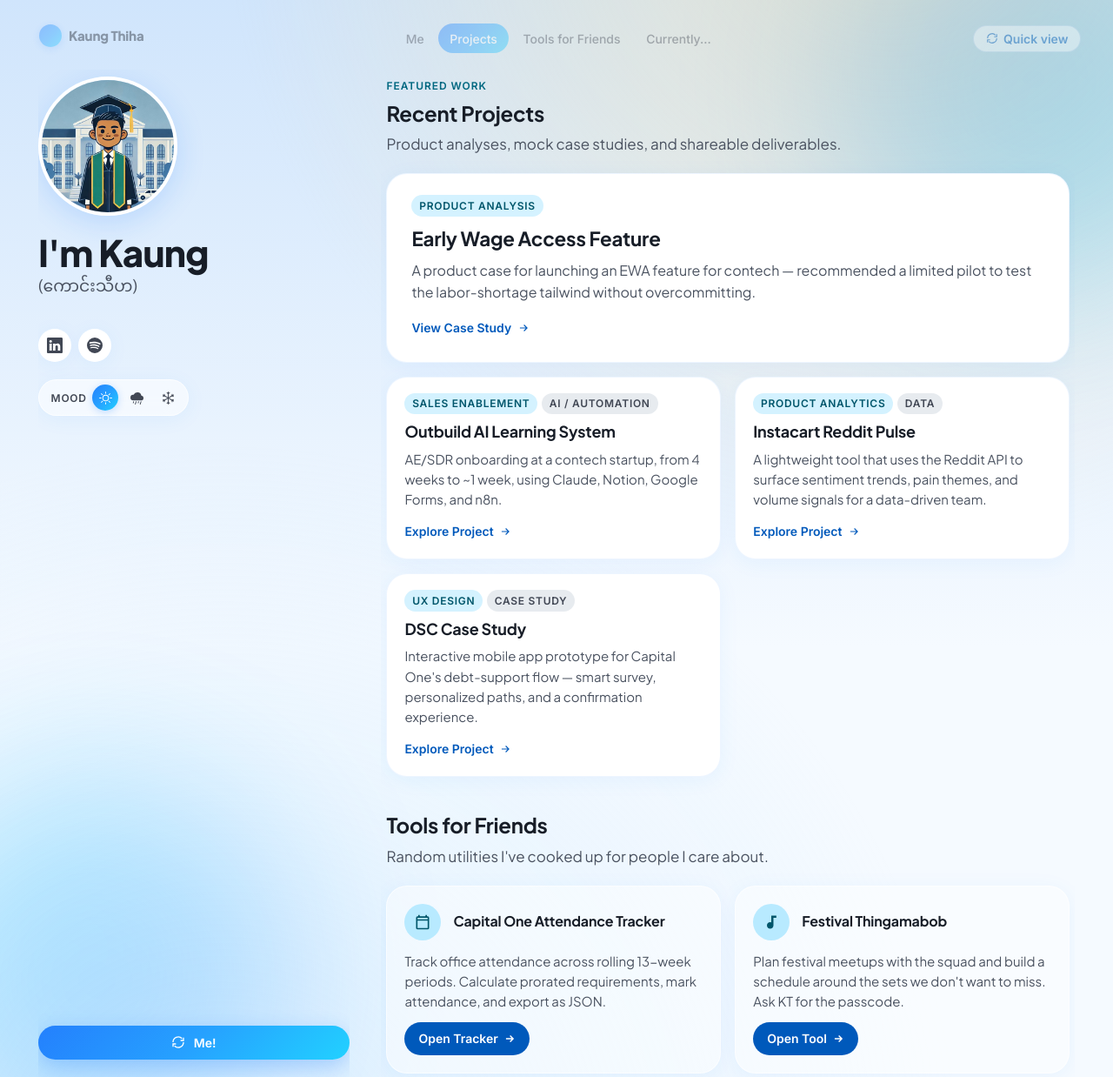
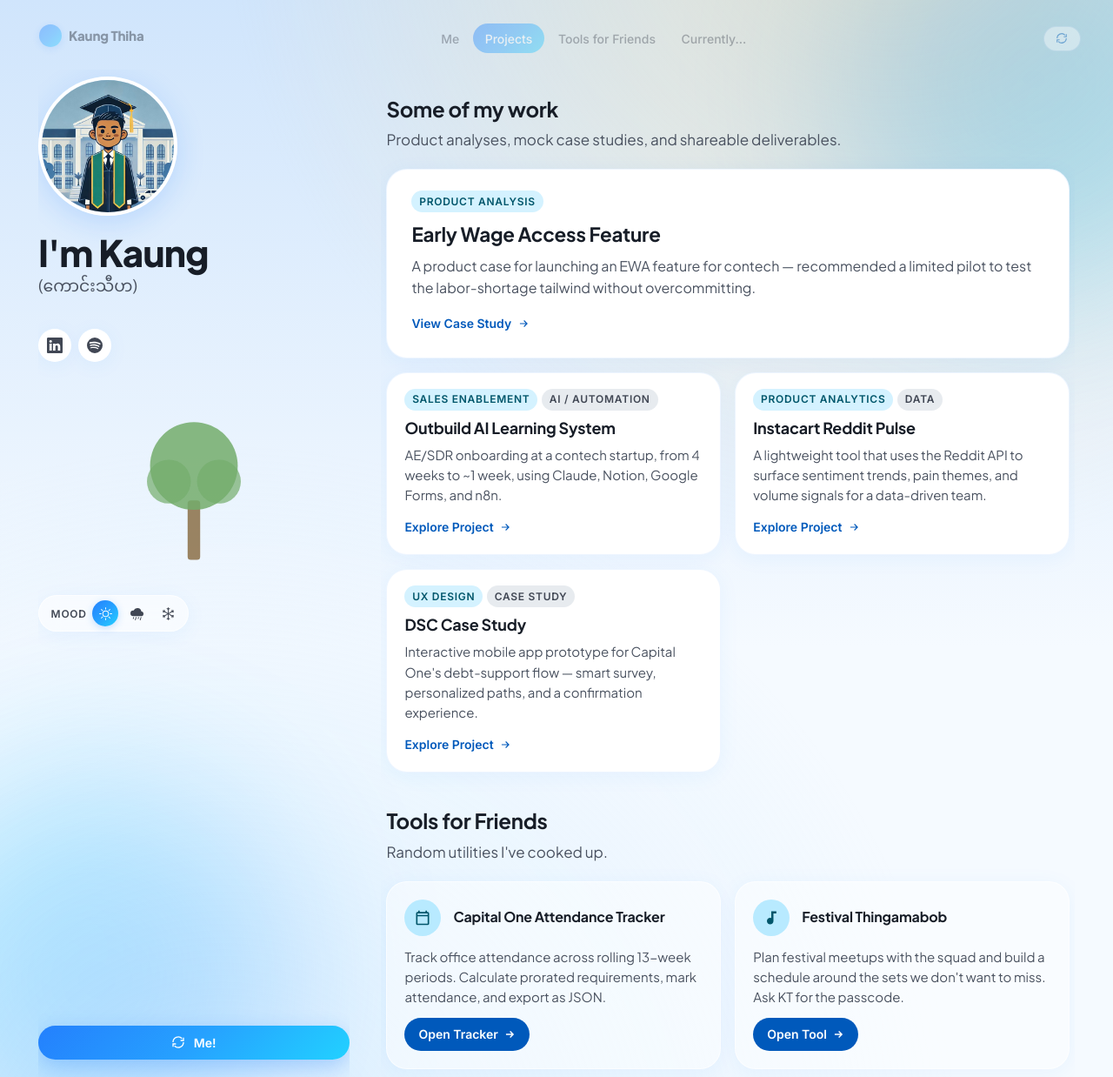
Before and after one commit to kaungthiha/kaungthiha.github.io, a Jekyll site: the page built from index.html, in a window 1280 px wide. Shown: the whole page at 87% size. Built offline with Jekyll 4.4.1, drawn with Linux system fonts in a browser that asks for light colours; a script that is not in the unit is left out; the list of posts is cut into pages by our own code; some of the changed lines change nothing that is shown.

Commit message:
tree add

```diff
--- a/_layouts/default.html
+++ b/_layouts/default.html
@@ -62,7 +62,9 @@
 </main>
 
 <!-- JavaScript -->
+<script src="https://unpkg.com/three@0.158.0/build/three.min.js" defer></script>
 <script src="{{ site.baseurl }}/assets/js/weather.js" defer></script>
+<script src="{{ site.baseurl }}/assets/js/tree.js" defer></script>
 <script src="{{ site.baseurl }}/assets/js/ripple.js" defer></script>
 
 </body>
--- a/assets/css/editorial.css
+++ b/assets/css/editorial.css
@@ -278,6 +278,39 @@
   align-items: center;
   gap: 0.4rem;
   flex-shrink: 0;
+}
+
+/* Seasonal tree visualization — sits between socials and weather control */
+.tree-canvas-host {
+  width: 100%;
+  align-self: stretch;
+  height: clamp(140px, 22vw, 220px);
+  position: relative;
+  display: flex;
+  align-items: center;
+  justify-content: center;
+  margin: 0.25rem 0;
+}
+.tree-canvas-host canvas {
+  display: block;
+  width: 100% !important;
+  height: 100% !important;
+  background: transparent;
+}
+.tree-canvas-host .tree-fallback {
+  width: clamp(120px, 60%, 180px);
+  height: 100%;
+  opacity: 0.85;
+}
+
+/* Mobile sizing per spec */
+@media (max-width: 720px) {
+  .tree-canvas-host {
+    height: clamp(140px, 28vw, 190px);
+    max-width: 320px;
+    margin-left: auto;
+    margin-right: auto;
+  }
 }
 
 /* Weather mood — sits in the identity column under the socials */
--- /dev/null
+++ b/assets/js/tree.js
@@ -0,0 +1,344 @@
+/* ──────────────────────────────────────────────────────────────────────
+   Minimalist seasonal tree — Three.js
+   - Sits in the identity column, listens to the weather:change event
+   - Three modes: sunny | rainy | snowy
+   - Smooth color/opacity tween between modes
+   - Subtle canopy sway, falling snow particles in snowy
+   - SVG fallback if WebGL or THREE unavailable
+   - Respects prefers-reduced-motion (no sway, no particles)
+   - Pauses RAF when tab hidden
+   ────────────────────────────────────────────────────────────────────── */
+
+(function () {
+  'use strict';
+
+  const host = document.getElementById('tree-canvas-host');
+  if (!host) return;
+
+  const reduceMotion = window.matchMedia('(prefers-reduced-motion: reduce)').matches;
+
+  // ── WebGL availability check ───────────────────────────────────────
+  function hasWebGL() {
+    try {
+      const c = document.createElement('canvas');
+      return !!(window.WebGLRenderingContext &&
+        (c.getContext('webgl') || c.getContext('experimental-webgl')));
+    } catch (_) { return false; }
+  }
+
+  function renderFallback(mode) {
+    // Static SVG tree — colors track the current mode
+    const palette = {
+      sunny: { canopy: '#5fa052', trunk: '#8b6f47' },
+      rainy: { canopy: '#3e6f3a', trunk: '#6f5638' },
+      snowy: { canopy: '#cfdde3', trunk: '#6f5638' },
+    }[mode || 'sunny'];
+    host.innerHTML = `
+      <svg class="tree-fallback" viewBox="0 0 100 120" aria-hidden="true">
+        <rect x="46" y="74" width="8" height="38" rx="2" fill="${palette.trunk}"/>
+        <circle cx="50" cy="52" r="28" fill="${palette.canopy}" opacity="0.85"/>
+        <circle cx="34" cy="62" r="14" fill="${palette.canopy}" opacity="0.7"/>
+        <circle cx="66" cy="62" r="14" fill="${palette.canopy}" opacity="0.7"/>
+      </svg>
+    `;
+  }
+
+  if (typeof THREE === 'undefined' || !hasWebGL()) {
+    renderFallback('sunny');
+    // Still listen to weather changes to recolor the SVG
+    window.addEventListener('weather:change', e => renderFallback(e.detail.mode));
+    window.TreeScene = { setMode: renderFallback };
+    return;
+  }
+
+  // ── Scene ──────────────────────────────────────────────────────────
+  const scene    = new THREE.Scene();
+  const camera   = new THREE.PerspectiveCamera(35, 1, 0.1, 50);
+  camera.position.set(0, 1.5, 5.6);
+  camera.lookAt(0, 1.4, 0);
+
+  const renderer = new THREE.WebGLRenderer({ alpha: true, antialias: true, powerPreference: 'low-power' });
+  renderer.setPixelRatio(Math.min(window.devicePixelRatio || 1, 2));
+  renderer.setClearColor(0x000000, 0);
+  host.appendChild(renderer.domElement);
+
+  // Lights
+  const ambient    = new THREE.AmbientLight(0xffffff, 0.7);
+  const directional = new THREE.DirectionalLight(0xfff7e6, 0.6);
+  directional.position.set(2.5, 4, 3);
+  scene.add(ambient, directional);
+
+  // ── Tree ──────────────────────────────────────────────────────────
+  const tree = new THREE.Group();
+  scene.add(tree);
+
+  // Trunk
+  const trunkMat = new THREE.MeshStandardMaterial({ color: 0x8b6f47, roughness: 0.9 });
+  const trunkGeom = new THREE.CylinderGeometry(0.12, 0.18, 1.4, 10);
+  const trunk = new THREE.Mesh(trunkGeom, trunkMat);
+  trunk.position.y = 0.7;
+  tree.add(trunk);
+
+  // Canopy group — this is what sways
+  const canopy = new THREE.Group();
+  canopy.position.y = 1.5;
+  tree.add(canopy);
+
+  // Branches — 4 angled cylinders
+  const branchMat  = new THREE.MeshStandardMaterial({ color: 0x6f5638, roughness: 0.9 });
+  const branchGeom = new THREE.CylinderGeometry(0.04, 0.08, 0.95, 6);
+  const branchTransforms = [
+    { rx:  0.0, rz:  0.65 },
+    { rx:  0.0, rz: -0.65 },
+    { rx:  0.65, rz: 0.0 },
+    { rx: -0.65, rz: 0.0 },
+  ];
+  branchTransforms.forEach(b => {
+    const branch = new THREE.Mesh(branchGeom, branchMat);
+    branch.rotation.set(b.rx, 0, b.rz);
+    // Re-anchor so the branch base sits at canopy origin
+    const offset = 0.45;
+    branch.position.set(
+      Math.sin(b.rz) * offset,
+      Math.cos(b.rz) * Math.cos(b.rx) * offset,
+      Math.sin(-b.rx) * offset
+    );
+    canopy.add(branch);
+  });
+
+  // Leaves — instanced spheres distributed in an oblate cloud
+  const LEAF_COUNT = 56;
+  const leafGeom   = new THREE.SphereGeometry(0.18, 8, 6);
+  const leafMat    = new THREE.MeshStandardMaterial({
+    color: 0x5fa052, roughness: 0.7, transparent: true, opacity: 1, depthWrite: true
+  });
+  const leaves = new THREE.InstancedMesh(leafGeom, leafMat, LEAF_COUNT);
+  leaves.instanceMatrix.setUsage(THREE.StaticDrawUsage);
+
+  const dummy = new THREE.Object3D();
+  for (let i = 0; i < LEAF_COUNT; i++) {
+    const theta = Math.random() * Math.PI * 2;
+    const phi   = Math.acos(2 * Math.random() - 1);
+    const r     = 0.65 + Math.random() * 0.4;
+    dummy.position.set(
+      r * Math.sin(phi) * Math.cos(theta),
+      0.55 + r * Math.cos(phi) * 0.7,    // flatten vertically
+      r * Math.sin(phi) * Math.sin(theta)
+    );
+    const s = 0.7 + Math.random() * 0.6;
+    dummy.scale.setScalar(s);
+    dummy.rotation.set(Math.random() * 0.4, Math.random() * Math.PI, Math.random() * 0.4);
+    dummy.updateMatrix();
+    leaves.setMatrixAt(i, dummy.matrix);
+  }
+  canopy.add(leaves);
+
+  // Snow caps — small white spheres scattered in upper canopy. Opacity tracks mode.
+  const CAP_COUNT = 10;
+  const capGeom = new THREE.SphereGeometry(0.13, 8, 6);
+  const capMat  = new THREE.MeshStandardMaterial({
+    color: 0xffffff, roughness: 0.55, transparent: true, opacity: 0
+  });
+  const caps = new THREE.InstancedMesh(capGeom, capMat, CAP_COUNT);
+  for (let i = 0; i < CAP_COUNT; i++) {
+    const theta = Math.random() * Math.PI * 2;
+    const r     = 0.5 + Math.random() * 0.5;
+    dummy.position.set(
+      r * Math.cos(theta),
+      0.85 + Math.random() * 0.35,
+      r * Math.sin(theta)
+    );
+    const sx = 1 + Math.random() * 0.3;
+    dummy.scale.set(sx, 0.55, sx);     // flatten — snow cap shape
+    dummy.rotation.set(0, 0, 0);
+    dummy.updateMatrix();
+    caps.setMatrixAt(i, dummy.matrix);
+  }
+  canopy.add(caps);
+
+  // Snow particles (falling) — only animate in snow mode
+  const SNOW_COUNT = reduceMotion ? 0 : 22;
+  const snowGeom = new THREE.SphereGeometry(0.045, 4, 4);
+  const snowMat  = new THREE.MeshBasicMaterial({ color: 0xffffff, transparent: true, opacity: 0 });
+  const snow = new THREE.InstancedMesh(snowGeom, snowMat, Math.max(SNOW_COUNT, 1));
+  const snowPositions = [];
+  for (let i = 0; i < SNOW_COUNT; i++) {
+    const x = (Math.random() - 0.5) * 4.2;
+    const y = Math.random() * 3.5;
+    const z = (Math.random() - 0.5) * 1.6;
+    snowPositions.push({ x, y, z, speed: 0.4 + Math.random() * 0.5, drift: (Math.random() - 0.5) * 0.3 });
+    dummy.position.set(x, y, z);
+    dummy.scale.setScalar(0.8 + Math.random() * 0.6);
+    dummy.updateMatrix();
+    snow.setMatrixAt(i, dummy.matrix);
+  }
+  scene.add(snow);
+
+  // ── Mode presets ───────────────────────────────────────────────────
+  const MODES = {
+    sunny: {
+      leafColor:           new THREE.Color(0x5fa052),
+      leafOpacity:         1.0,
+      capOpacity:          0.0,
+      snowParticleOpacity: 0.0,
+      ambientIntensity:    0.7,
+      directionalIntensity:0.6,
+      directionalColor:    new THREE.Color(0xfff7e6),
+      swayAmplitude:       0.025,
+      swaySpeed:           0.6,
+    },
+    rainy: {
+      leafColor:           new THREE.Color(0x3a6e3a),
+      leafOpacity:         0.95,
+      capOpacity:          0.0,
+      snowParticleOpacity: 0.0,
+      ambientIntensity:    0.5,
+      directionalIntensity:0.35,
+      directionalColor:    new THREE.Color(0xb8c8d8),
+      swayAmplitude:       0.05,
+      swaySpeed:           1.15,
+    },
+    snowy: {
+      leafColor:           new THREE.Color(0x9ba9b0),
+      leafOpacity:         0.18,
+      capOpacity:          1.0,
+      snowParticleOpacity: 0.95,
+      ambientIntensity:    0.85,
+      directionalIntensity:0.5,
+      directionalColor:    new THREE.Color(0xeaf4ff),
+      swayAmplitude:       0.012,
+      swaySpeed:           0.4,
+    },
+  };
+
+  // Initialize materials to sunny baseline
+  function applyImmediate(mode) {
+    const m = MODES[mode];
+    leafMat.color.copy(m.leafColor);
+    leafMat.opacity = m.leafOpacity;
+    capMat.opacity  = m.capOpacity;
+    snowMat.opacity = m.snowParticleOpacity;
+    ambient.intensity = m.ambientIntensity;
+    directional.intensity = m.directionalIntensity;
+    directional.color.copy(m.directionalColor);
+  }
+  applyImmediate('sunny');
+
+  // ── Tween state ────────────────────────────────────────────────────
+  let from = MODES.sunny;
+  let to   = MODES.sunny;
+  let progress = 1;
+  const TWEEN_FRAMES = 30;     // ~500ms at 60fps
+
+  function setMode(mode) {
+    if (!MODES[mode] || to === MODES[mode]) return;
+    // Capture current live values as the new start point
+    from = {
+      leafColor:           leafMat.color.clone(),
+      leafOpacity:         leafMat.opacity,
+      capOpacity:          capMat.opacity,
+      snowParticleOpacity: snowMat.opacity,
+      ambientIntensity:    ambient.intensity,
+      directionalIntensity:directional.intensity,
+      directionalColor:    directional.color.clone(),
+      swayAmplitude:       to.swayAmplitude,
+      swaySpeed:           to.swaySpeed,
+    };
+    to = MODES[mode];
+    progress = 0;
+  }
+
+  // ── Resize ─────────────────────────────────────────────────────────
+  function resize() {
+    const rect = host.getBoundingClientRect();
+    if (rect.width < 1 || rect.height < 1) return;
+    renderer.setSize(rect.width, rect.height, false);
+    camera.aspect = rect.width / rect.height;
+    camera.updateProjectionMatrix();
+  }
+  resize();
+  if (typeof ResizeObserver !== 'undefined') {
+    new ResizeObserver(resize).observe(host);
+  } else {
+    window.addEventListener('resize', resize);
+  }
+
+  // ── Animation loop ─────────────────────────────────────────────────
+  let raf = null;
+  let visible = !document.hidden;
+  const startTime = performance.now();
+
+  function easeInOut(t) {
+    return t < 0.5 ? 2 * t * t : 1 - Math.pow(-2 * t + 2, 2) / 2;
+  }
+
+  function tick() {
+    if (!visible) { raf = null; return; }
+    const t = (performance.now() - startTime) / 1000;
+
+    // Tween
+    if (progress < 1) {
+      progress = Math.min(1, progress + 1 / TWEEN_FRAMES);
+      const e = easeInOut(progress);
+      leafMat.color.copy(from.leafColor).lerp(to.leafColor, e);
+      leafMat.opacity = from.leafOpacity + (to.leafOpacity - from.leafOpacity) * e;
+      capMat.opacity  = from.capOpacity  + (to.capOpacity  - from.capOpacity)  * e;
+      snowMat.opacity = from.snowParticleOpacity + (to.snowParticleOpacity - from.snowParticleOpacity) * e;
+      ambient.intensity = from.ambientIntensity + (to.ambientIntensity - from.ambientIntensity) * e;
+      directional.intensity = from.directionalIntensity + (to.directionalIntensity - from.directionalIntensity) * e;
+      directional.color.copy(from.directionalColor).lerp(to.directionalColor, e);
+    }
+
+    // Sway
+    if (!reduceMotion) {
+      const sway = Math.sin(t * to.swaySpeed) * to.swayAmplitude;
+      canopy.rotation.z = sway;
+      canopy.rotation.x = sway * 0.45;
+    }
+
+    // Falling snow when visible
+    if (snowMat.opacity > 0.02 && !reduceMotion && SNOW_COUNT > 0) {
+      for (let i = 0; i < SNOW_COUNT; i++) {
+        const p = snowPositions[i];
+        p.y -= p.speed * 0.012;
+        p.x += Math.sin(t * 0.7 + i) * 0.0008 + p.drift * 0.0008;
+        if (p.y < -0.4) { p.y = 3.5; p.x = (Math.random() - 0.5) * 4.2; }
+        dummy.position.set(p.x, p.y, p.z);
+        dummy.scale.setScalar(0.8 + (i % 3) * 0.15);
+        dummy.updateMatrix();
+        snow.setMatrixAt(i, dummy.matrix);
+      }
+      snow.instanceMatrix.needsUpdate = true;
+    }
+
+    renderer.render(scene, camera);
+    raf = requestAnimationFrame(tick);
+  }
+
+  function start() {
+    if (raf) return;
+    raf = requestAnimationFrame(tick);
+  }
+  function stop() {
+    if (raf) { cancelAnimationFrame(raf); raf = null; }
+  }
+
+  document.addEventListener('visibilitychange', () => {
+    visible = !document.hidden;
+    if (visible) start(); else stop();
+  });
+
+  // Boot
+  start();
+
+  // ── Event wiring ───────────────────────────────────────────────────
+  // Initial mode: try localStorage; otherwise sunny
+  let saved = 'sunny';
+  try { saved = localStorage.getItem('kt_weather_v2') || 'sunny'; } catch (_) { /* ignore */ }
+  if (!MODES[saved]) saved = 'sunny';
+  applyImmediate(saved);
+  to = MODES[saved];
+
+  window.addEventListener('weather:change', e => setMode(e.detail.mode));
+  window.TreeScene = { setMode };
+}());
--- a/assets/js/weather.js
+++ b/assets/js/weather.js
@@ -89,6 +89,9 @@
     if (mode === 'snowy' && containers.snowy) buildSnow(containers.snowy);
 
     try { localStorage.setItem(STORAGE_KEY, mode); } catch (_) { /* ignore */ }
+
+    // Broadcast for downstream listeners (e.g. tree.js)
+    window.dispatchEvent(new CustomEvent('weather:change', { detail: { mode } }));
   }
 
   // ── Pause particles when tab hidden ────────────────────────────────
--- a/index.html
+++ b/index.html
@@ -25,7 +25,7 @@
   <div class="topnav-controls">
     <button class="flip-toggle" type="button" id="flip-toggle-nav" aria-label="Toggle view" aria-pressed="false">
       <svg viewBox="0 0 24 24" fill="none" stroke="currentColor" stroke-width="2" aria-hidden="true"><path d="M3 12a9 9 0 0 1 15.5-6.3M21 4v5h-5M21 12a9 9 0 0 1-15.5 6.3M3 20v-5h5"/></svg>
-      <span class="flip-toggle-label">Quick view</span>
+     <!-- <span class="flip-toggle-label">Quick view</span> -->
     </button>
   </div>
 </nav>
@@ -65,6 +65,9 @@
         </a>
       </li>
     </ul>
+
+    <!-- Seasonal tree visualization (Three.js, with SVG fallback) -->
+    <div class="tree-canvas-host" id="tree-canvas-host" aria-hidden="true"></div>
 
     <!-- Weather mood — sits beneath socials in identity column -->
     <div class="weather-control" role="group" aria-label="Background weather">
@@ -112,8 +115,8 @@
 
         <!-- Projects subsection -->
         <section class="card-section" id="sub-projects" aria-labelledby="projects-title">
-          <span class="section-eyebrow">Featured work</span>
-          <h2 class="section-title" id="projects-title">Recent Projects</h2>
+          <span class="section-eyebrow"></span> <!--edit blue title here-->
+          <h2 class="section-title" id="projects-title">Some of my work</h2>
           <p class="section-lede">Product analyses, mock case studies, and shareable deliverables.</p>
 
           <div class="project-grid">
@@ -200,7 +203,7 @@
         <!-- Tools subsection -->
         <section class="card-section" id="sub-tools" aria-labelledby="tools-title">
           <h2 class="section-title" id="tools-title">Tools for Friends</h2>
-          <p class="section-lede">Random utilities I've cooked up for people I care about.</p>
+          <p class="section-lede">Random utilities I've cooked up.</p>
 
           <div class="tool-grid">
             <div class="tool-card">
```
Also changed, not shown: .claude/settings.local.json.
